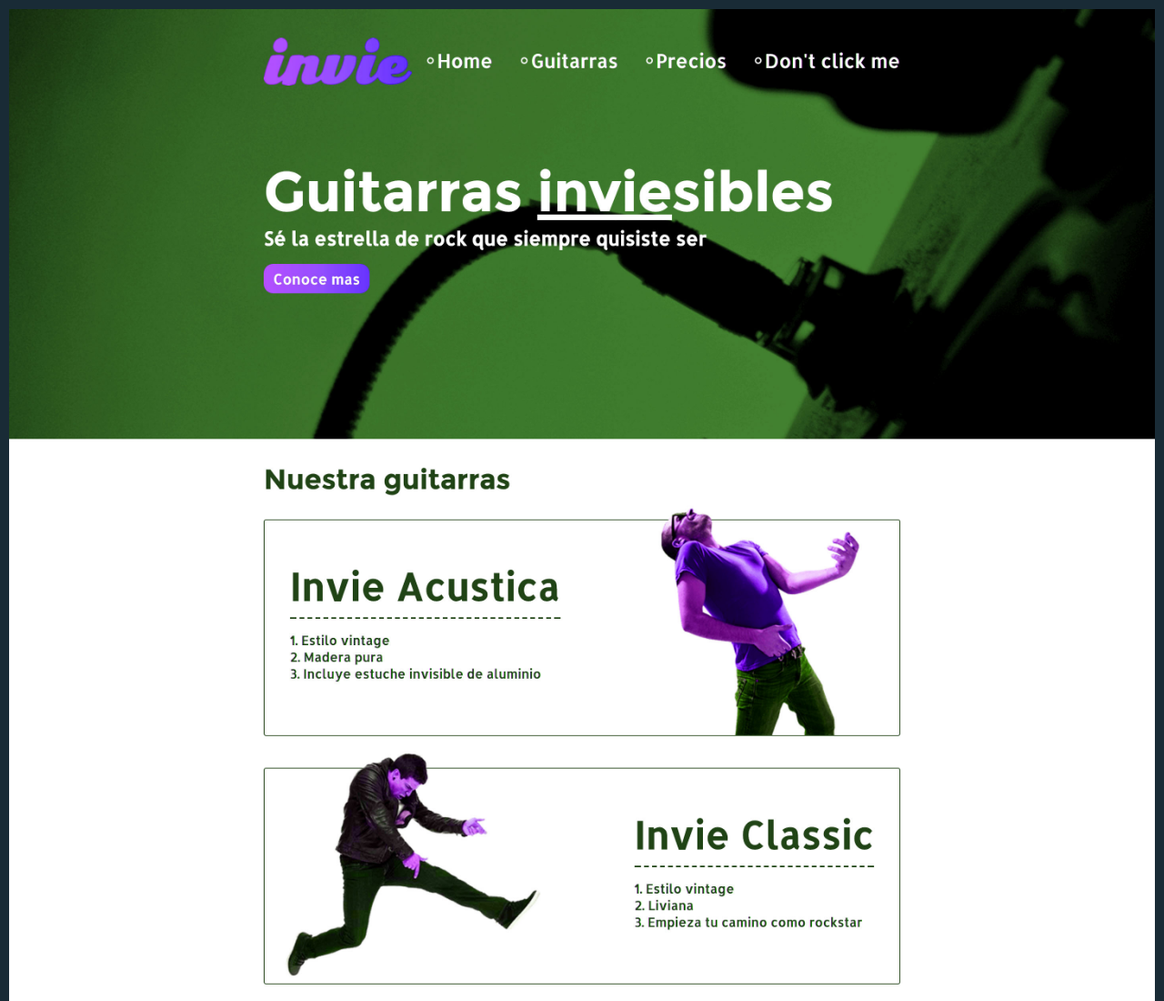
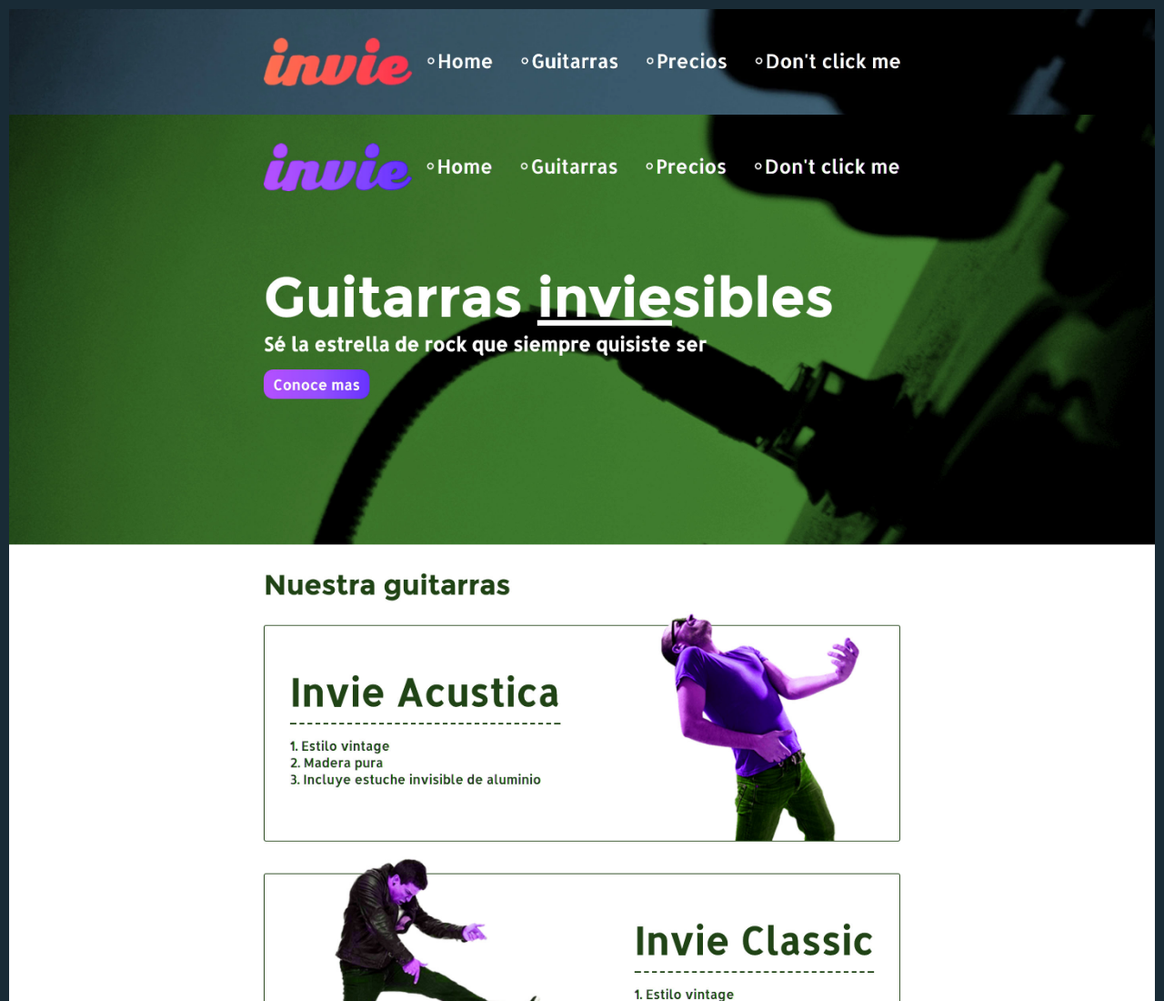
Before and after one commit to santiagoYps/invie-github, a plain HTML site: page index.html in a window 1280 px wide. Shown: the top 1100 px of the page at 91% size. Drawn offline with Linux system fonts and the light colour scheme.

Commit message:
Header duplicado (hotfix2 intencional)

```diff
--- a/index.html
+++ b/index.html
@@ -21,6 +21,7 @@
         </style>
     </head>
     <body>
+        <img src="header.jpg" alt="">
         <img src="invie-responsive.png" alt="" id="responsive">
         <img src="nueva-version.jpg" alt="">
     </body>
```
